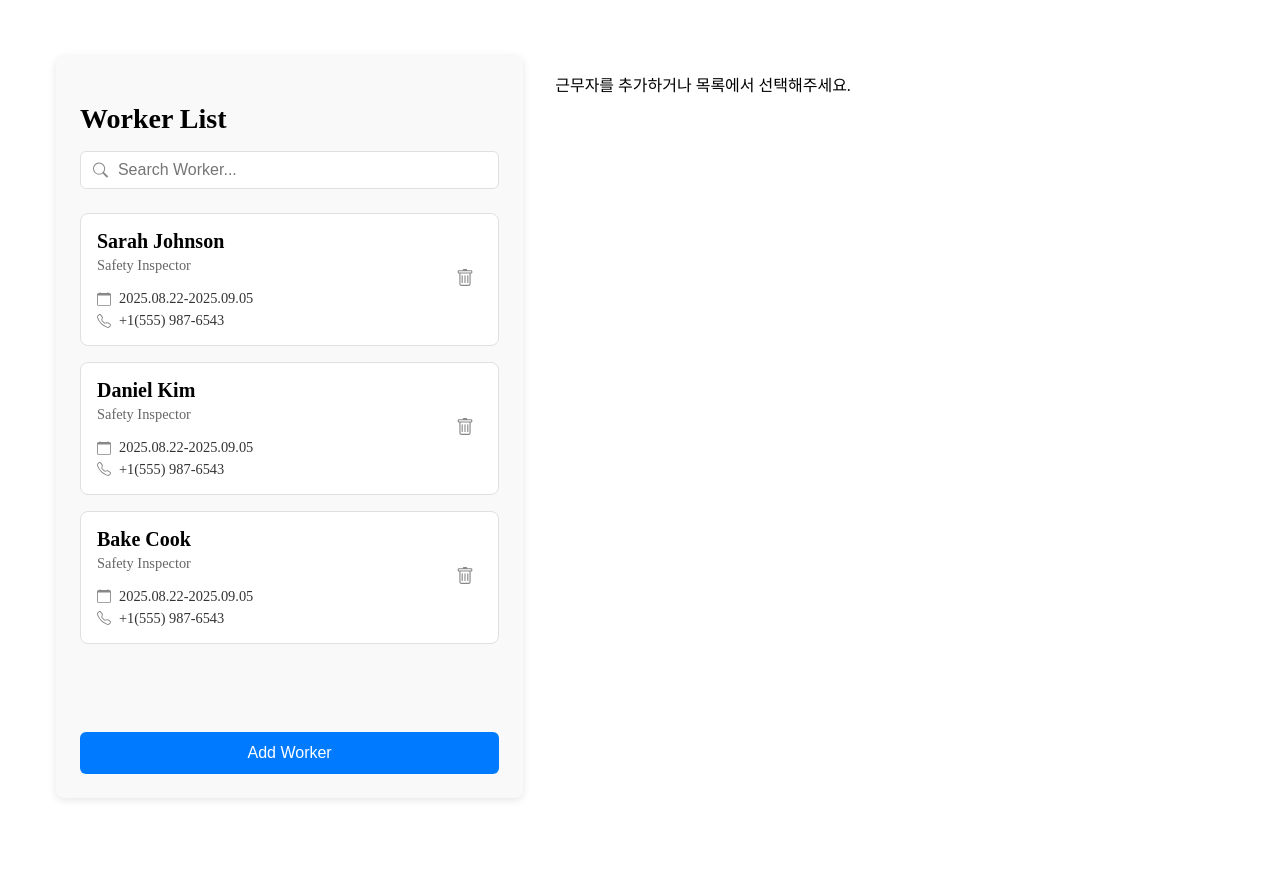
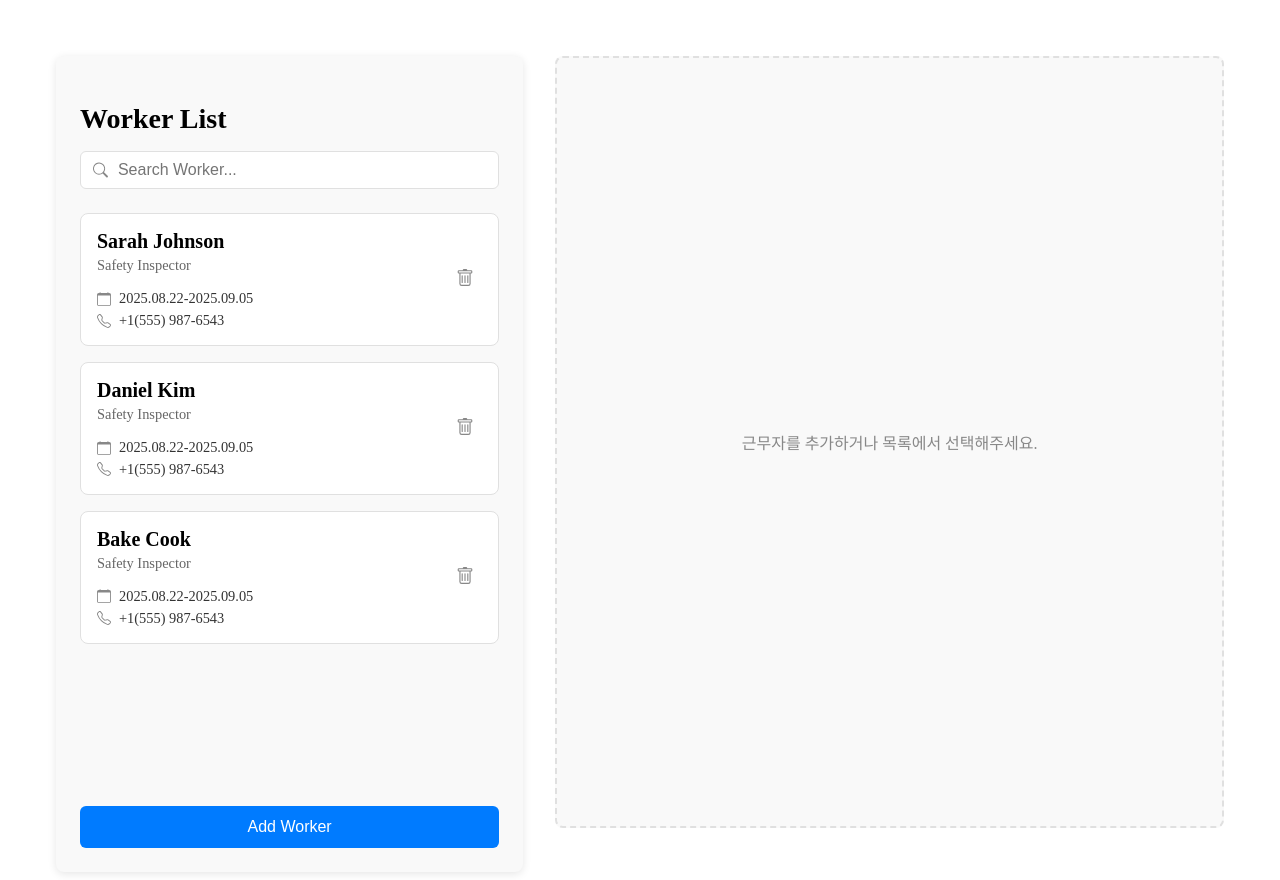
Before and after one commit to AUTOEVER-SF2-Team-One/Safety_Monitoring_CCTV, a Vue app in the folder front/vue-cctv/: page /workers in a window 1280 px wide. Before the commit the page ends 806 px from the top, so only its background shows below. Built offline with nearby package versions, Linux system fonts and the light colour scheme.

Commit message:
feat: design fixed

```diff
--- a/front/vue-cctv/src/views/WorkerManagementView.vue
+++ b/front/vue-cctv/src/views/WorkerManagementView.vue
@@ -106,20 +106,29 @@ const closeForm = () => {
 
 <style scoped>
 .worker-management-container {
-  display: flex; /* 자식 요소들을 가로로 배치 (Flexbox) */
-  gap: 2rem;   /* 두 섹션 사이의 간격 */
+  display: flex;
+  gap: 2rem;
   padding: 1rem;
+  height: calc(100vh - 2rem); /* 화면 높이를 채우도록 설정 */
 }
 
 .list-section {
-  /* flex-grow, flex-shrink, flex-basis를 한 번에 쓰는 속성입니다. */
-  /* 여기서는 전체 공간의 40%를 차지하도록 설정합니다. */
   flex: 0 0 40%;
-  max-width: 500px; /* 최대 너비 설정 */
+  max-width: 500px;
 }
 
 .form-section {
-  /* 나머지 공간을 모두 차지하도록 설정합니다. */
   flex: 1;
 }
+
+.form-placeholder {
+  display: flex;
+  align-items: center;
+  justify-content: center;
+  height: 100%;
+  border: 2px dashed #e0e0e0;
+  border-radius: 8px;
+  background-color: #f9f9f9;
+  color: #888;
+}
 </style>
```
